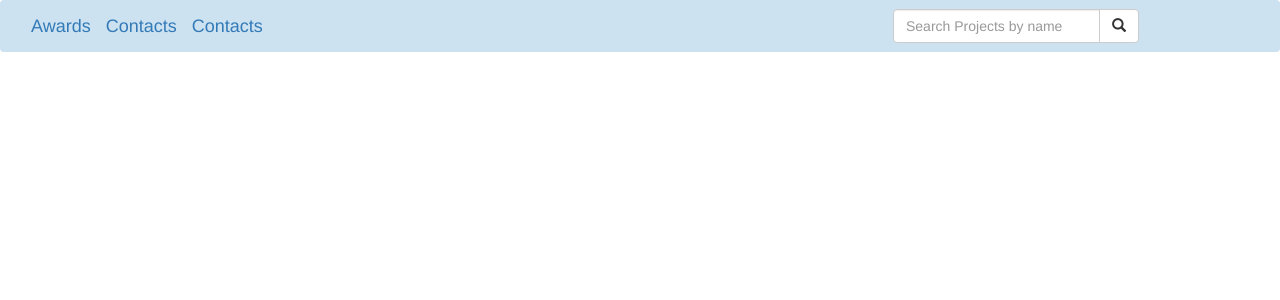
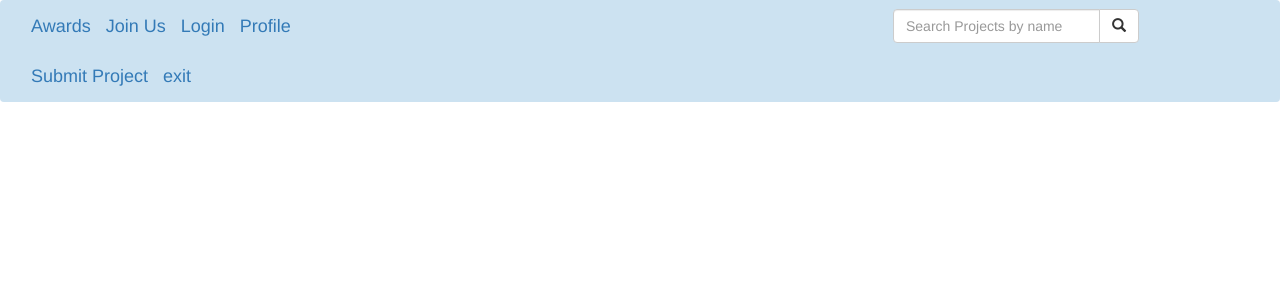
Before and after one commit to 299hannah/Reviews-project, a Django app: page /contacts/ in a window 1280 px wide. Shown: the top 300 px of the page. Run offline with Django 3.2, Linux system fonts and the light colour scheme; some libraries are stand-ins or nearby versions.

Commit message:
url navbar

```diff
--- a/project/templates/navbar.html
+++ b/project/templates/navbar.html
@@ -15,11 +15,22 @@
 
 
             <div>
-                <a href="{%url 'contacts'%}"class="navbar-brand">Contacts</a>
+                <a href="{%url 'django_registration_register'%}"class="navbar-brand">Join Us</a>
+                </div>
+
+                <div>
+                    <a href="{%url 'login'%}"class="navbar-brand">Login</a>
                 </div>
                 <div>
-                    <a href="{%url 'contacts'%}"class="navbar-brand">Contacts</a>
-                    </div>
+                    <a href="{%url 'profile'%}"class="navbar-brand">Profile</a>
+                </div>
+
+                <div>
+                    <a href="{%url 'submit-project'%}"class="navbar-brand">Submit Project</a>
+                </div>
+                <div>
+                    <a href="{%url 'logout'%}"class="navbar-brand">exit</a>
+                </div>
             </div>
             <!-- Adding a search form -->
             <div class="col-sm-4 col-md-4 navbar-right">
@@ -32,9 +43,12 @@
 
                     </div>
                 </form>
+
             </div>
             <!-- search form end -->
+
         </div>
+
     </nav>
     </div>
 </body>
```
